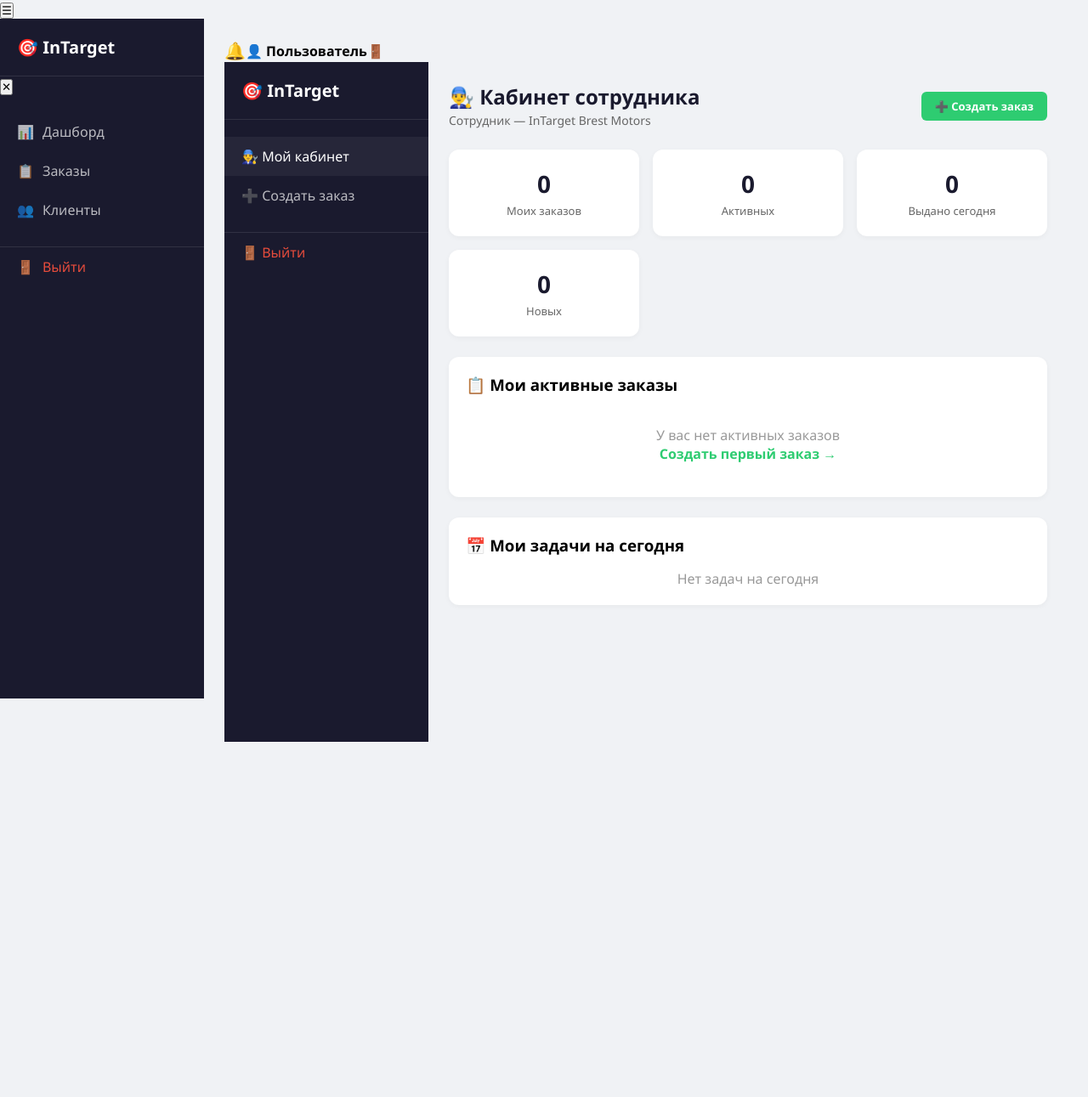
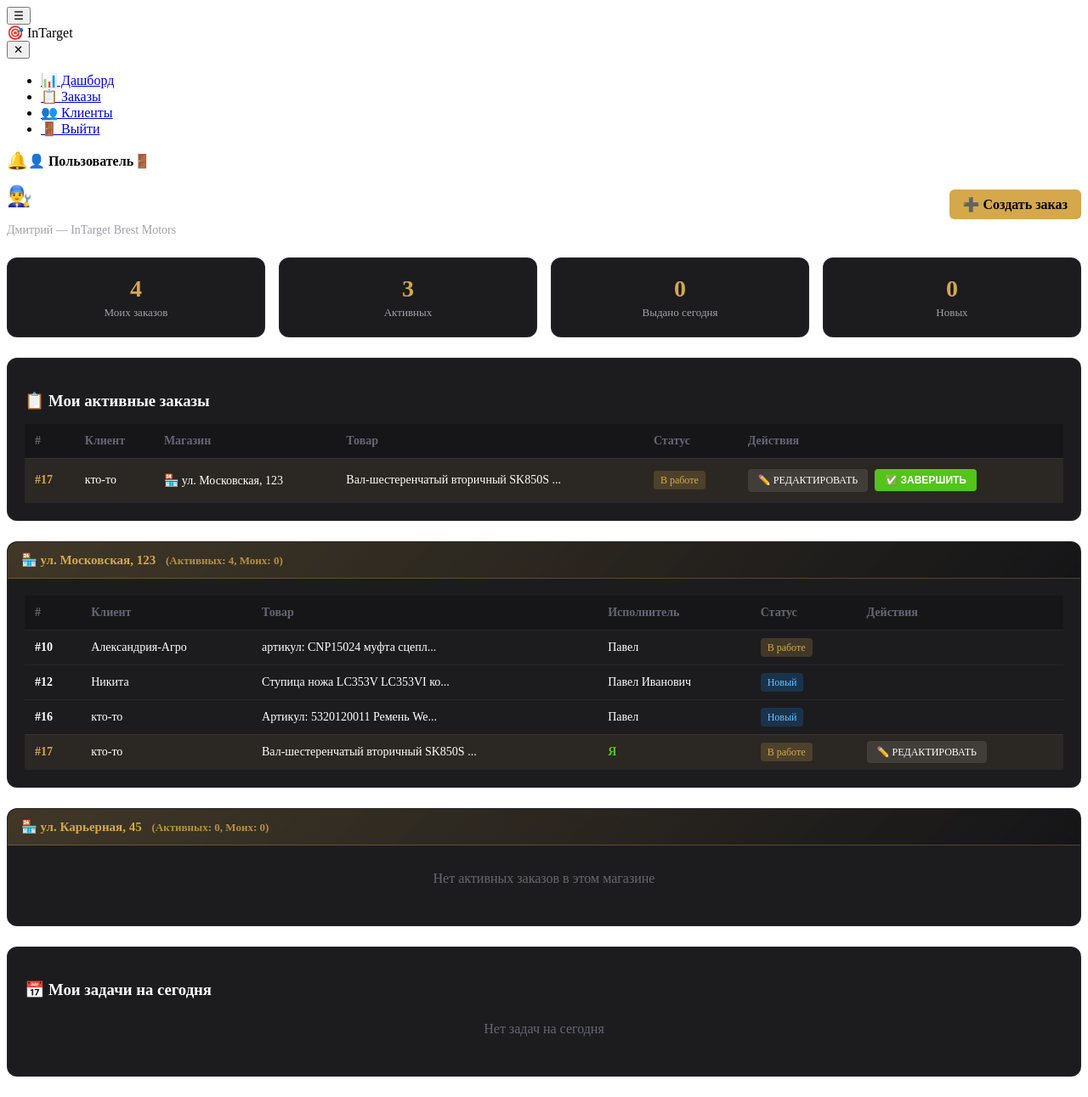
Before and after one commit to adiafterwalk88/brest-motors-site, a Flask app: template website/templates/employee_dashboard.html in a window 1280 px wide. Shown: the whole page at 85% size. Before the commit the page ends 873 px from the top, so only its background shows below. Run offline with Flask 3, Linux system fonts and the light colour scheme; the template is opened without the code that fills it, so the values that code supplies are empty; some libraries are stand-ins or nearby versions.

Commit message:
Update employee_dashboard.html

```diff
--- a/website/templates/employee_dashboard.html
+++ b/website/templates/employee_dashboard.html
@@ -1,103 +1,94 @@
 {% extends "base.html" %}
 
-{% block extra_css %}
-<style>
-    * { box-sizing: border-box; margin: 0; padding: 0; }
-    body { font-family: 'Segoe UI', Arial, sans-serif; background: #f0f2f5; }
-    .layout { display: flex; min-height: 100vh; }
-
-    /* Sidebar */
-    .sidebar { width: 240px; background: #1a1a2e; color: white; padding: 20px 0; position: fixed; height: 100vh; overflow-y: auto; z-index: 100; }
-    .sidebar .logo { font-size: 20px; font-weight: 700; padding: 0 20px 20px; border-bottom: 1px solid rgba(255,255,255,0.1); }
-    .sidebar .menu { list-style: none; margin-top: 20px; }
-    .sidebar .menu a { display: flex; align-items: center; gap: 10px; padding: 12px 20px; color: rgba(255,255,255,0.7); text-decoration: none; transition: 0.2s; }
-    .sidebar .menu a:hover, .sidebar .menu a.active { background: rgba(255,255,255,0.05); color: white; }
-    .sidebar .menu a.logout { color: #e74c3c; margin-top: 20px; border-top: 1px solid rgba(255,255,255,0.1); }
-
-    /* Content Area */
-    .main-content { margin-left: 240px; flex: 1; padding: 24px; width: calc(100% - 240px); }
-    .header-bar { display: flex; justify-content: space-between; align-items: center; margin-bottom: 24px; gap: 16px; flex-wrap: wrap; }
-    .header-title h1 { font-size: 24px; color: #1a1a2e; }
-    .header-title span { color: #666; font-size: 14px; }
-
-    /* Stats Grid */
-    .stats-grid { display: grid; grid-template-columns: repeat(auto-fit, minmax(180px, 1fr)); gap: 16px; margin-bottom: 24px; }
-    .stat-card { background: white; padding: 20px; border-radius: 12px; text-align: center; box-shadow: 0 2px 6px rgba(0,0,0,0.04); }
-    .stat-val { font-size: 28px; font-weight: 700; color: #1a1a2e; }
-    .stat-lbl { color: #666; font-size: 13px; margin-top: 4px; }
-
-    /* Cards & Tables */
-    .card { background: white; border-radius: 12px; padding: 20px; margin-bottom: 24px; box-shadow: 0 2px 6px rgba(0,0,0,0.04); overflow: hidden; }
-    .card-header-gradient { background: linear-gradient(135deg, #667eea, #764ba2); color: white; padding: 15px 20px; margin: -20px -20px 20px -20px; font-size: 16px; font-weight: 600; }
-
-    .table-wrapper { overflow-x: auto; }
-    table { width: 100%; border-collapse: collapse; min-width: 600px; }
-    th, td { padding: 12px; text-align: left; border-bottom: 1px solid #f0f0f0; font-size: 14px; }
-    th { background: #f8f9fa; color: #555; font-weight: 600; }
-    tr.row-my { background: #f0f8ff; }
-
-    /* Buttons & Badges */
-    .btn { padding: 8px 16px; border-radius: 6px; text-decoration: none; font-weight: 600; font-size: 13px; display: inline-block; border: none; cursor: pointer; }
-    .btn-success { background: #2ecc71; color: white; }
-    .btn-primary { background: #3498db; color: white; }
-    .btn-sm { padding: 6px 12px; font-size: 12px; }
-
-    .badge { padding: 4px 10px; border-radius: 12px; background: #e3f2fd; color: #0d47a1; font-size: 12px; font-weight: 600; }
-    .task-item { padding: 12px; background: #f0f8ff; border-radius: 8px; margin-bottom: 8px; display: flex; justify-content: space-between; align-items: center; }
-
-    @media (max-width: 768px) {
-        .sidebar { display: none; }
-        .main-content { margin-left: 0; width: 100%; padding: 16px; }
-    }
-</style>
-{% endblock %}
+{% block title %}Кабинет сотрудника{% endblock %}
 
 {% block content %}
-<div class="layout">
-    <!-- Sidebar -->
-    <div class="sidebar">
-        <div class="logo">🎯 InTarget</div>
-        <ul class="menu">
-            <li><a href="/employee" class="active">👨‍🔧 Мой кабинет</a></li>
-            <li><a href="/employee/orders/create">➕ Создать заказ</a></li>
-            <li><a href="/logout" class="logout">🚪 Выйти</a></li>
-        </ul>
+<style>
+    .stats-grid {
+        display: grid;
+        grid-template-columns: repeat(auto-fit, minmax(180px, 1fr));
+        gap: 16px;
+        margin-bottom: 24px;
+    }
+    .stat-card {
+        background: #1c1c1f;
+        border: 1px solid rgba(255, 255, 255, 0.06);
+        padding: 20px;
+        border-radius: 12px;
+        text-align: center;
+    }
+    .stat-val {
+        font-size: 28px;
+        font-weight: 700;
+        color: #d4a84b;
+    }
+    .stat-lbl {
+        color: #a0a0ab;
+        font-size: 13px;
+        margin-top: 4px;
+    }
+    .card {
+        background: #1c1c1f;
+        border-radius: 12px;
+        padding: 20px;
+        margin-bottom: 24px;
+        border: 1px solid rgba(255, 255, 255, 0.05);
+    }
+    .card-header-gradient {
+        background: linear-gradient(135deg, rgba(212, 168, 75, 0.2), rgba(20, 20, 22, 0.8));
+        border-bottom: 1px solid rgba(212, 168, 75, 0.3);
+        color: #d4a84b;
+        padding: 12px 16px;
+        margin: -20px -20px 20px -20px;
+        font-size: 15px;
+        font-weight: 600;
+        border-top-left-radius: 12px;
+        border-top-right-radius: 12px;
+    }
+    .table-wrapper { overflow-x: auto; }
+    table { width: 100%; border-collapse: collapse; }
+    th, td {
+        padding: 12px;
+        text-align: left;
+        border-bottom: 1px solid rgba(255, 255, 255, 0.05);
+        font-size: 14px;
+        color: #ffffff;
+    }
+    th { color: #666673; font-weight: 600; background: rgba(0, 0, 0, 0.2); }
+    tr.row-my { background: rgba(212, 168, 75, 0.08); }
+</style>
+
+<div class="header-bar" style="display:flex; justify-content:space-between; align-items:center; margin-bottom:24px;">
+    <div>
+        <h1 style="font-size:24px; color:#fff;">👨‍🔧 Кабинет сотрудника</h1>
+        <span style="color:#a0a0ab; font-size:14px;">Дмитрий — InTarget Brest Motors</span>
     </div>
-
-    <!-- Main Content -->
-    <div class="main-content">
-        <div class="header-bar">
-            <div class="header-title">
-                <h1>👨‍🔧 Кабинет сотрудника</h1>
-                <span>{{ session.get('user_name', 'Сотрудник') }} — InTarget Brest Motors</span>
-            </div>
-            <a href="/employee/orders/create" class="btn btn-success">➕ Создать заказ</a>
+    <a href="/employee/orders/create" class="btn btn-primary" style="background:#d4a84b; color:#000; padding:8px 16px; border-radius:6px; font-weight:600; text-decoration:none;">➕ Создать заказ</a>
 </div>
 
 <!-- СТАТИСТИКА -->
 <div class="stats-grid">
     <div class="stat-card">
-                <div class="stat-val">{{ my_stats.total if my_stats else 0 }}</div>
+        <div class="stat-val">4</div>
         <div class="stat-lbl">Моих заказов</div>
     </div>
     <div class="stat-card">
-                <div class="stat-val">{{ my_stats.active if my_stats else 0 }}</div>
+        <div class="stat-val">3</div>
         <div class="stat-lbl">Активных</div>
     </div>
     <div class="stat-card">
-                <div class="stat-val">{{ my_stats.completed_today if my_stats else 0 }}</div>
+        <div class="stat-val">0</div>
         <div class="stat-lbl">Выдано сегодня</div>
     </div>
     <div class="stat-card">
-                <div class="stat-val">{{ my_stats.new_orders if my_stats else 0 }}</div>
+        <div class="stat-val">0</div>
         <div class="stat-lbl">Новых</div>
     </div>
 </div>
 
 <!-- МОИ АКТИВНЫЕ ЗАКАЗЫ -->
 <div class="card">
-            <h3 style="margin-bottom: 16px;">📋 Мои активные заказы</h3>
-            {% if my_orders %}
+    <h3 style="margin-bottom: 16px; color:#fff;">📋 Мои активные заказы</h3>
     <div class="table-wrapper">
         <table>
             <thead>
@@ -111,47 +102,33 @@
                 </tr>
             </thead>
             <tbody>
-                        {% for order in my_orders %}
                 <tr class="row-my">
-                            <td><strong>#{{ order.id }}</strong></td>
-                            <td>{{ order.customer }}</td>
-                            <td>{{ shops[order.shop_id] if shops and order.shop_id in shops else order.shop_id }}</td>
-                            <td>{{ (order.product or '')[:30] }}{% if order.product and order.product|length > 30 %}...{% endif %}</td>
-                            <td><span class="badge">{{ order.status }}</span></td>
+                    <td><strong style="color:#d4a84b;">#17</strong></td>
+                    <td>кто-то</td>
+                    <td>🏪 ул. Московская, 123</td>
+                    <td>Вал-шестеренчатый вторичный SK850S ...</td>
+                    <td><span style="background:rgba(212,168,75,0.2); color:#d4a84b; padding:4px 8px; border-radius:4px; font-size:12px;">В работе</span></td>
                     <td>
                         <div style="display:flex; gap:8px; align-items:center;">
-                                    <a href="/employee/orders/{{ order.id }}/edit" class="btn btn-primary btn-sm">✏️ РЕДАКТИРОВАТЬ</a>
-                                    <form method="POST" action="/orders/{{ order.id }}/complete" onsubmit="return confirm('Завершить заказ #{{ order.id }}?');">
+                            <a href="/employee/orders/17/edit" style="background:rgba(255,255,255,0.1); color:#fff; padding:6px 12px; border-radius:4px; text-decoration:none; font-size:12px;">✏️ РЕДАКТИРОВАТЬ</a>
+                            <form method="POST" action="/orders/17/complete" onsubmit="return confirm('Завершить заказ #17?');" style="margin:0;">
                                 <input type="hidden" name="notes" value="">
-                                        <button type="submit" class="btn btn-success btn-sm">✅ ЗАВЕРШИТЬ</button>
+                                <button type="submit" style="background:#52c41a; color:#fff; padding:6px 12px; border-radius:4px; border:none; cursor:pointer; font-size:12px; font-weight:600;">✅ ЗАВЕРШИТЬ</button>
                             </form>
                         </div>
                     </td>
                 </tr>
-                        {% endfor %}
             </tbody>
         </table>
     </div>
-            {% else %}
-            <p style="text-align:center; color:#999; padding:20px;">
-                У вас нет активных заказов<br>
-                <a href="/employee/orders/create" style="color:#2ecc71; text-decoration:none; font-weight:600;">Создать первый заказ →</a>
-            </p>
-            {% endif %}
 </div>
 
 <!-- ЗАКАЗЫ ПО МАГАЗИНАМ -->
-        {% if orders_by_shop %}
-            {% for shop_id, shop_data in orders_by_shop.items() %}
 <div class="card">
     <div class="card-header-gradient">
-                    🏪 {{ shop_data.name }}
-                    <span style="font-size:13px; opacity:0.9; margin-left:8px;">
-                        (Активных: {{ shop_data.stats.active if shop_data.stats else 0 }},
-                        Моих: {{ shop_data.stats.my_active if shop_data.stats else 0 }})
-                    </span>
+        🏪 ул. Московская, 123
+        <span style="font-size:13px; opacity:0.8; margin-left:8px;">(Активных: 4, Моих: 0)</span>
     </div>
-                {% if shop_data.active_orders %}
     <div class="table-wrapper">
         <table>
             <thead>
@@ -165,53 +142,56 @@
                 </tr>
             </thead>
             <tbody>
-                            {% for order in shop_data.active_orders %}
-                            <tr {% if order.executor == session.get('user_name') %}class="row-my"{% endif %}>
-                                <td><strong>#{{ order.id }}</strong></td>
-                                <td>{{ order.customer }}</td>
-                                <td>{{ (order.product or '')[:30] }}{% if order.product and order.product|length > 30 %}...{% endif %}</td>
+                <tr>
+                    <td><strong>#10</strong></td>
+                    <td>Александрия-Агро</td>
+                    <td>артикул: CNP15024 муфта сцепл...</td>
+                    <td>Павел</td>
+                    <td><span style="background:rgba(212,168,75,0.2); color:#d4a84b; padding:4px 8px; border-radius:4px; font-size:12px;">В работе</span></td>
+                    <td></td>
+                </tr>
+                <tr>
+                    <td><strong>#12</strong></td>
+                    <td>Никита</td>
+                    <td>Ступица ножа LC353V LC353VI ко...</td>
+                    <td>Павел Иванович</td>
+                    <td><span style="background:rgba(24,144,255,0.2); color:#69c0ff; padding:4px 8px; border-radius:4px; font-size:12px;">Новый</span></td>
+                    <td></td>
+                </tr>
+                <tr>
+                    <td><strong>#16</strong></td>
+                    <td>кто-то</td>
+                    <td>Артикул: 5320120011 Ремень We...</td>
+                    <td>Павел</td>
+                    <td><span style="background:rgba(24,144,255,0.2); color:#69c0ff; padding:4px 8px; border-radius:4px; font-size:12px;">Новый</span></td>
+                    <td></td>
+                </tr>
+                <tr class="row-my">
+                    <td><strong style="color:#d4a84b;">#17</strong></td>
+                    <td>кто-то</td>
+                    <td>Вал-шестеренчатый вторичный SK850S ...</td>
+                    <td><strong style="color:#52c41a;">Я</strong></td>
+                    <td><span style="background:rgba(212,168,75,0.2); color:#d4a84b; padding:4px 8px; border-radius:4px; font-size:12px;">В работе</span></td>
                     <td>
-                                    {% if order.executor == session.get('user_name') %}
-                                        <strong style="color:#2ecc71;">Я</strong>
-                                    {% else %}
-                                        {{ order.executor or 'Не назначен' }}
-                                    {% endif %}
-                                </td>
-                                <td><span class="badge">{{ order.status }}</span></td>
-                                <td>
-                                    {% if order.executor == session.get('user_name') %}
-                                    <a href="/employee/orders/{{ order.id }}/edit" class="btn btn-primary btn-sm">✏️ РЕДАКТИРОВАТЬ</a>
-                                    {% endif %}
+                        <a href="/employee/orders/17/edit" style="background:rgba(255,255,255,0.1); color:#fff; padding:6px 12px; border-radius:4px; text-decoration:none; font-size:12px;">✏️ РЕДАКТИРОВАТЬ</a>
                     </td>
                 </tr>
-                            {% endfor %}
             </tbody>
         </table>
     </div>
-                {% else %}
-                <p style="text-align:center; color:#999; padding:10px;">Нет активных заказов в этом магазине</p>
-                {% endif %}
 </div>
-            {% endfor %}
-        {% endif %}
+
+<div class="card">
+    <div class="card-header-gradient">
+        🏪 ул. Карьерная, 45
+        <span style="font-size:13px; opacity:0.8; margin-left:8px;">(Активных: 0, Моих: 0)</span>
+    </div>
+    <p style="text-align:center; color:#666673; padding:10px;">Нет активных заказов в этом магазине</p>
+</div>
 
 <!-- ЗАДАЧИ НА СЕГОДНЯ -->
 <div class="card">
-            <h3 style="margin-bottom: 16px;">📅 Мои задачи на сегодня</h3>
-            {% if today_tasks %}
-                {% for task in today_tasks %}
-                <div class="task-item">
-                    <div>
-                        <strong>#{{ task.id }}</strong> — {{ task.customer }}<br>
-                        <small style="color:#666;">{{ (task.product or '')[:40] }}</small>
-                    </div>
-                    <a href="/employee/orders/{{ task.id }}/edit" class="btn btn-primary btn-sm">✏️ РЕДАКТИРОВАТЬ</a>
-                </div>
-                {% endfor %}
-            {% else %}
-            <p style="text-align:center; color:#999;">Нет задач на сегодня</p>
-            {% endif %}
-        </div>
-    </div>
+    <h3 style="margin-bottom: 16px; color:#fff;">📅 Мои задачи на сегодня</h3>
+    <p style="text-align:center; color:#666673; padding:10px;">Нет задач на сегодня</p>
 </div>
 {% endblock %}
```
Lines whose indentation alone changed are shown as unchanged.
